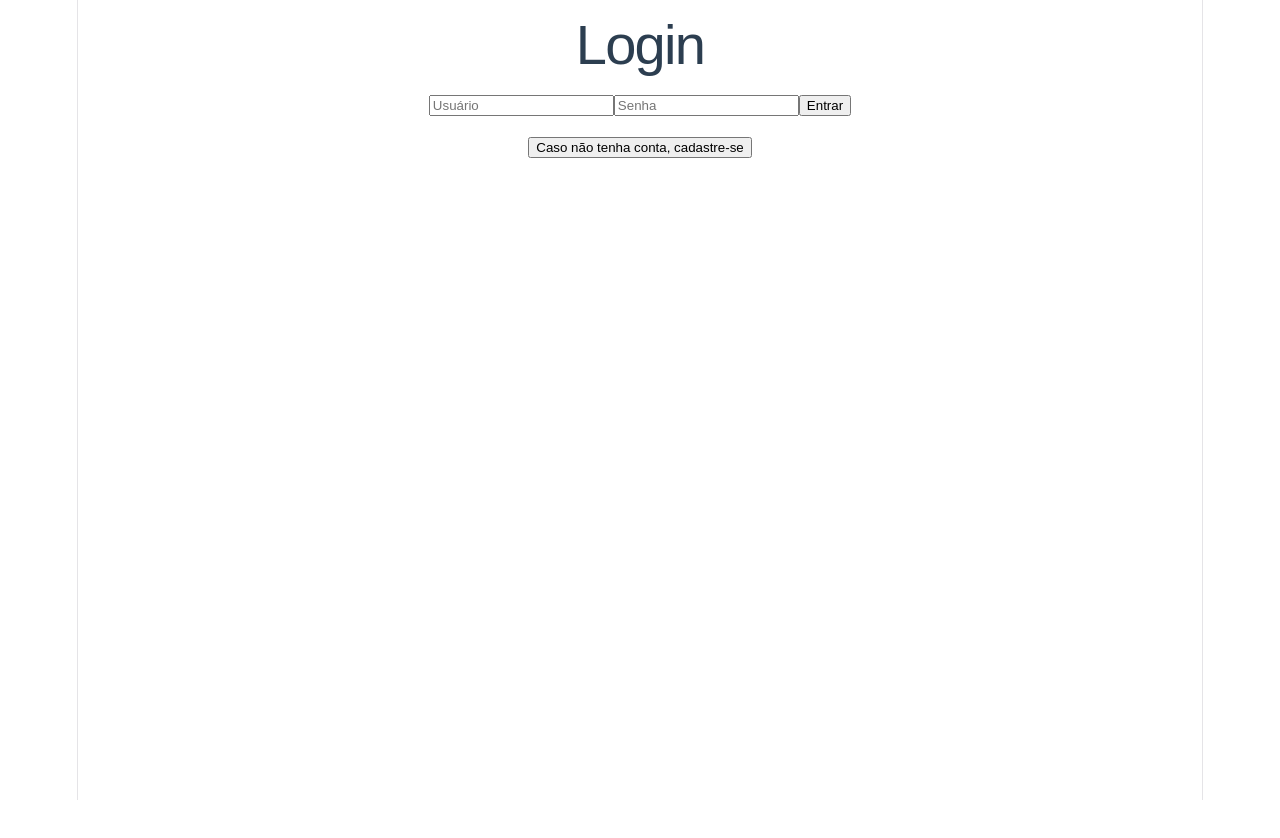
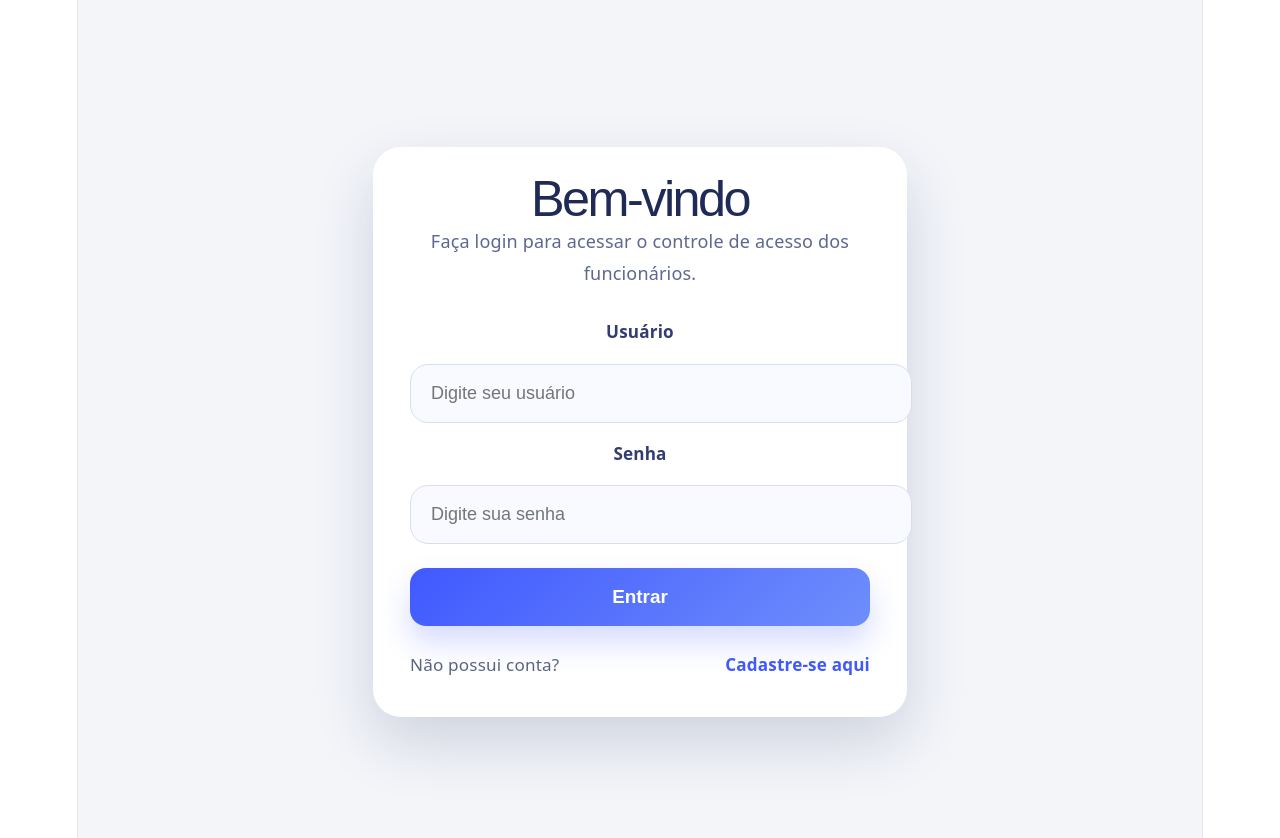
Before and after one commit to GuilhermeeCarvalho/Acesso-de-alunos-creche-, a React (Vite) app in the folder frontend/: page /login in a window 1280 px wide. Shown: the top 838 px of the page. Before the commit the page ends 800 px from the top, so only its background shows below. Built offline with nearby package versions, Linux system fonts and the light colour scheme.

Commit message:
att pag login

```diff
--- a/frontend/src/pages/login.css
+++ b/frontend/src/pages/login.css
@@ -0,0 +1,112 @@
+.login-page {
+  min-height: 100vh;
+  display: flex;
+  align-items: center;
+  justify-content: center;
+  padding: 32px;
+  background: #f3f5f9;
+}
+
+.login-card {
+  width: min(460px, 100%);
+  background: rgba(255, 255, 255, 0.98);
+  border-radius: 28px;
+  box-shadow: 0 26px 60px rgba(25, 39, 96, 0.16);
+  padding: 38px 36px;
+  border: 1px solid rgba(255, 255, 255, 0.6);
+}
+
+.login-header h1 {
+  margin: 0;
+  font-size: 2.8rem;
+  letter-spacing: -0.05em;
+  color: #1f2a57;
+}
+
+.login-header p {
+  margin: 14px 0 0;
+  color: #5d6792;
+  font-size: 1rem;
+  line-height: 1.75;
+}
+
+.login-form {
+  margin-top: 30px;
+  display: grid;
+  gap: 18px;
+}
+
+.login-form label {
+  font-size: 0.95rem;
+  font-weight: 700;
+  color: #313d72;
+}
+
+.login-form input {
+  width: 100%;
+  padding: 18px 20px;
+  border: 1px solid #d7dfee;
+  border-radius: 18px;
+  background: #f8faff;
+  font-size: 1rem;
+  color: #1f2a57;
+  transition: border-color 0.2s ease, box-shadow 0.2s ease;
+}
+
+.login-form input:focus {
+  outline: none;
+  border-color: #7a8dff;
+  box-shadow: 0 0 0 8px rgba(110, 142, 251, 0.14);
+  background: #ffffff;
+}
+
+.login-button {
+  width: 100%;
+  padding: 18px 0;
+  margin-top: 6px;
+  border: none;
+  border-radius: 16px;
+  background: linear-gradient(135deg, #4059ff 0%, #6e8efb 100%);
+  color: #ffffff;
+  font-size: 1.05rem;
+  font-weight: 700;
+  cursor: pointer;
+  transition: transform 0.2s ease, box-shadow 0.2s ease;
+  box-shadow: 0 16px 30px rgba(64, 89, 255, 0.22);
+}
+
+.login-button:hover {
+  transform: translateY(-2px);
+  box-shadow: 0 22px 36px rgba(64, 89, 255, 0.28);
+}
+
+.login-footer {
+  display: flex;
+  flex-wrap: wrap;
+  align-items: center;
+  justify-content: space-between;
+  gap: 10px;
+  margin-top: 8px;
+  color: #596580;
+  font-size: 0.95rem;
+}
+
+.signup-link {
+  color: #4059ff;
+  font-weight: 700;
+  text-decoration: none;
+}
+
+.signup-link:hover {
+  text-decoration: underline;
+}
+
+@media (max-width: 540px) {
+  .login-card {
+    padding: 28px 24px;
+  }
+
+  .login-header h1 {
+    font-size: 2.2rem;
+  }
+}
--- a/frontend/src/pages/login.jsx
+++ b/frontend/src/pages/login.jsx
@@ -1,17 +1,31 @@
 import React from 'react';
 import { Link } from 'react-router-dom';
+import './login.css';
 
 function Login() {
   return (
-    <div>
-      <h1>Login</h1>
-      <input type="text" placeholder="Usuário" />
-      <input type="password" placeholder="Senha" />
-      <button>Entrar</button>
-      <div style={{ marginTop: '16px' }}>
-        <Link to="/cadastro-professor">
-          <button type="button">Caso não tenha conta, cadastre-se</button>
-        </Link>
+    <div className="login-page">
+      <div className="login-card">
+        <div className="login-header">
+          <h1>Bem-vindo</h1>
+          <p>Faça login para acessar o controle de acesso dos funcionários.</p>
+        </div>
+        <div className="login-form">
+          <label htmlFor="login-user">Usuário</label>
+          <input id="login-user" type="text" placeholder="Digite seu usuário" />
+
+          <label htmlFor="login-password">Senha</label>
+          <input id="login-password" type="password" placeholder="Digite sua senha" />
+
+          <button className="login-button">Entrar</button>
+
+          <div className="login-footer">
+            <span>Não possui conta?</span>
+            <Link to="/cadastro-professor" className="signup-link">
+              Cadastre-se aqui
+            </Link>
+          </div>
+        </div>
       </div>
     </div>
   );
```
